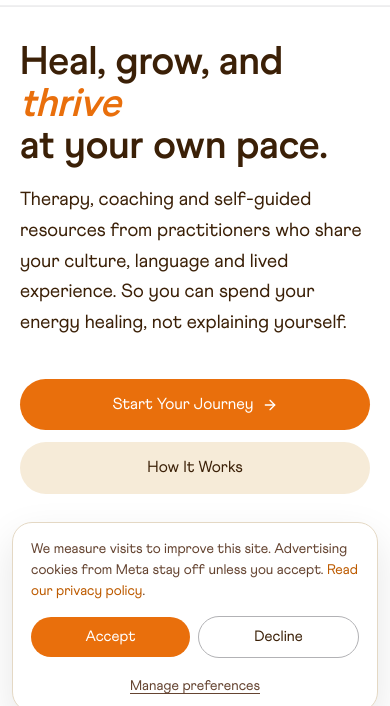
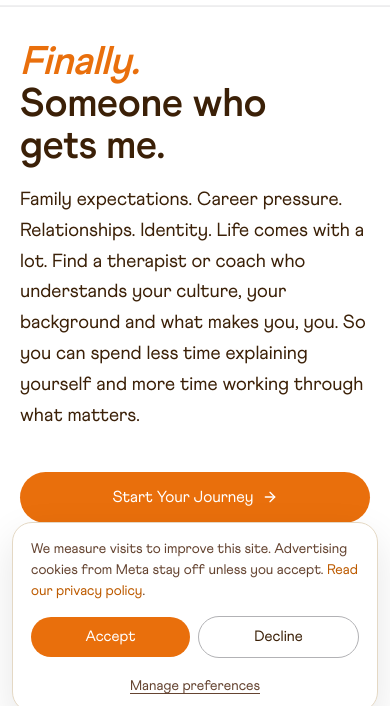
Before and after one commit to Gshah810/TalaThrive-marketing-site, a plain HTML site: page index.html in a window 390 px wide. Shown: the part 120-826 px from the top of the page. Drawn offline with Linux system fonts and the light colour scheme; grey boxes are pictures that could not be loaded.

Commit message:
Homepage hero: new title and body copy
Title "Finally. Someone who gets me." with "Finally." in the orange
italic accent the old title used on "thrive". "gets me." is held
together with the existing .nowrap span so phones never leave "me." on
a line by itself.

Body: "Family expectations. Career pressure. Relationships. Identity.
Life comes with a lot. Find a therapist or coach who understands your
culture, your background and what makes you, you. So you can spend less
time explaining yourself and more time working through what matters."

Co-Authored-By: Claude Opus 5.5 <noreply@anthropic.com>
Claude-Session: https://claude.ai/code/session_014WiQ5L3MyuzoXMMKMYUfkT

```diff
--- a/index.html
+++ b/index.html
@@ -76,8 +76,8 @@
 <section class="hero">
   <div class="hero__inner">
     <div class="hero__copy">
-      <h1>Heal, grow, and <em class="accent--italic">thrive</em> <br>at your own pace.</h1>
-      <p>Therapy, coaching and self-guided resources from practitioners who share your culture, language and lived experience. So you can spend your energy healing, not explaining yourself.</p>
+      <h1><em class="accent--italic">Finally.</em> <br>Someone who <span class="nowrap">gets me.</span></h1>
+      <p>Family expectations. Career pressure. Relationships. Identity. Life comes with a lot. Find a therapist or coach who understands your culture, your background and what makes you, you. So you can spend less time explaining yourself and more time working through what matters.</p>
 
       <div class="hero-cta">
         <a class="btn btn--primary" href="https://app.talathrive.com/login">Start Your Journey
```
